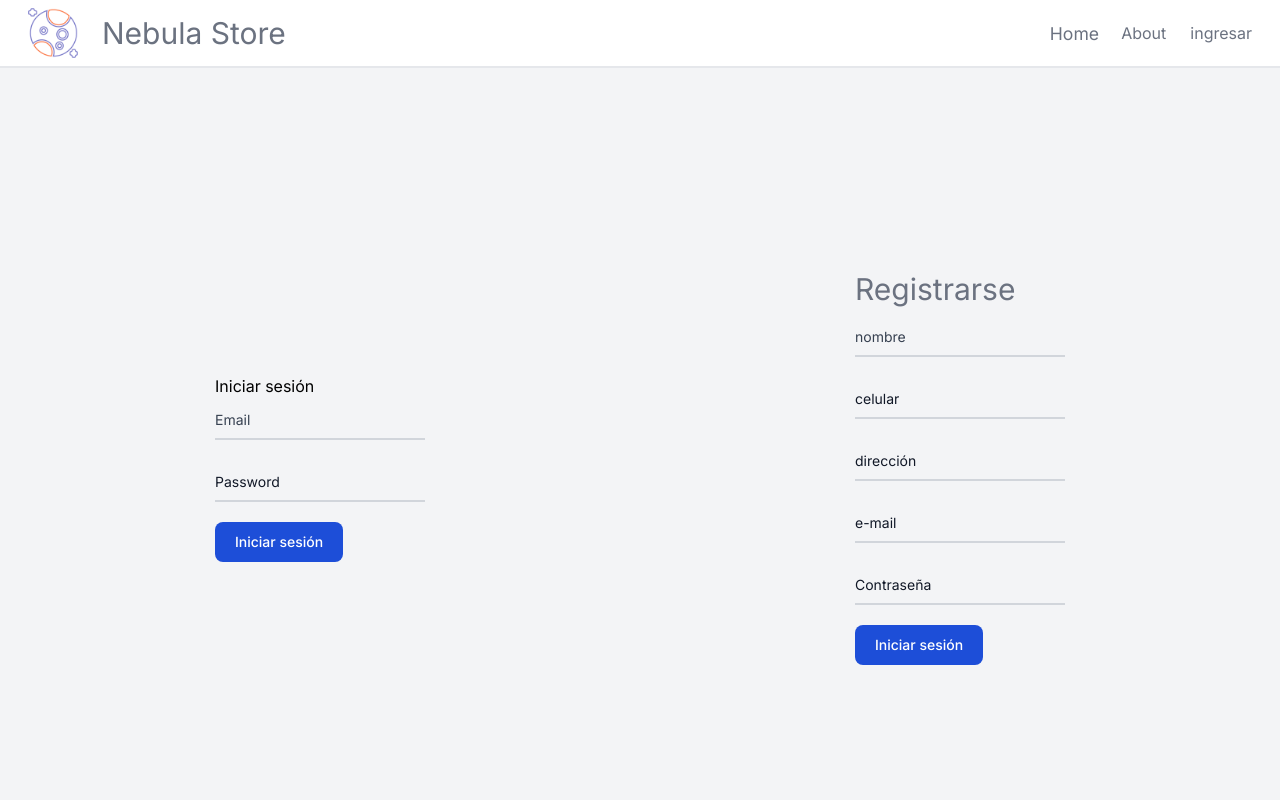
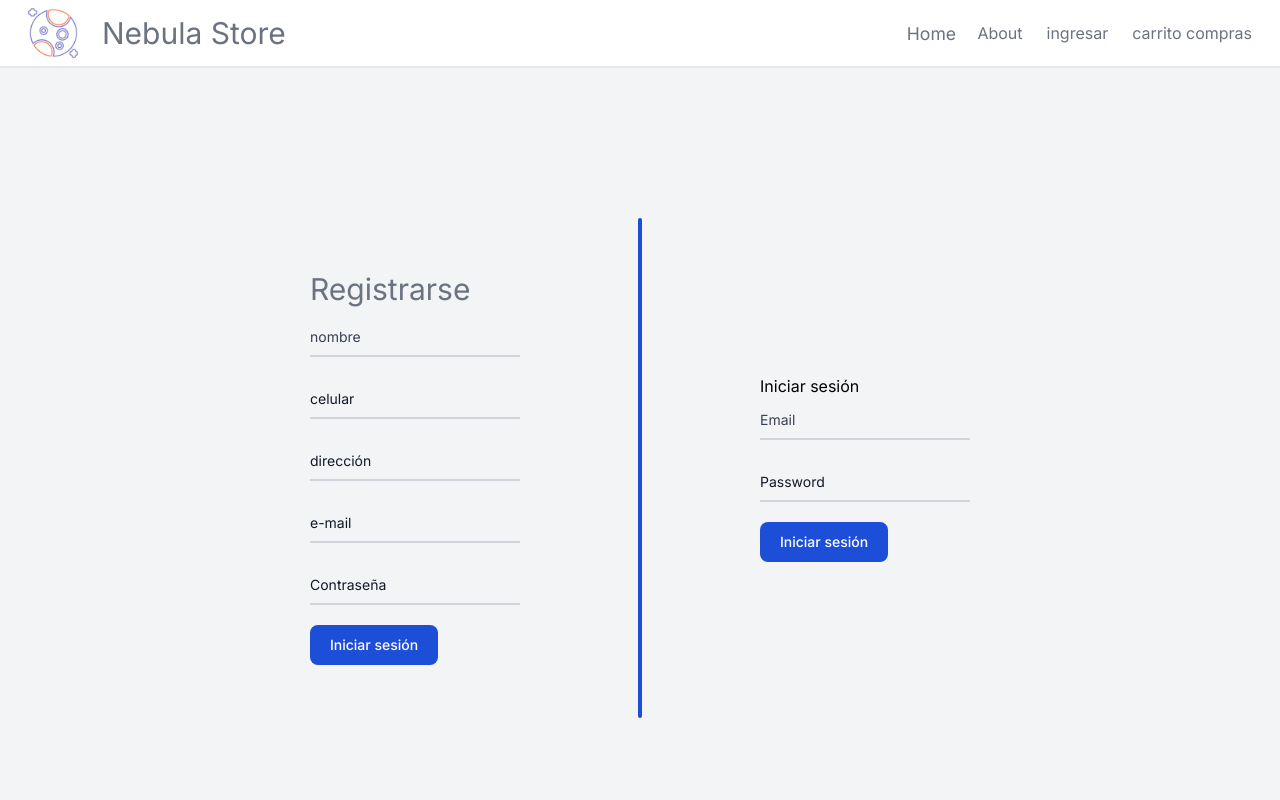
Before and after one commit to felipesdiseno/nebulaStore, a Next.js app in the folder front/: page /authentication in a window 1280 px wide. Shown: the top 800 px of the page. Built offline with nearby package versions, Linux system fonts and the light colour scheme.

Commit message:
new updates

```diff
--- a/front/src/app/authentication/page.tsx
+++ b/front/src/app/authentication/page.tsx
@@ -3,9 +3,19 @@ import Register from "@/components/Register";
 
 function Authentication() {
   return (
-    <div className="flex items-center justify-center min-h-screen bg-gray-100">
-      <Login />
-      <Register />
+    <div className="flex flex-col items-center justify-center min-h-screen bg-gray-100">
+      <div className="flex items-center justify-center w-full max-w-4xl">
+        <Register />
+        <div
+          style={{
+            height: "500px",
+            width: "4px",
+            backgroundColor: "#1D4ED8",
+            borderRadius: "2px",
+          }}
+        ></div>
+        <Login />
+      </div>
     </div>
   );
 }
--- a/front/src/app/shoppingCart/page.tsx
+++ b/front/src/app/shoppingCart/page.tsx
@@ -1,15 +1,38 @@
-import ShoppingCard from "@/components/ShoppingCard";
+"use client";
+import { useState } from "react";
 
-function ShoppingCart() {
+export default function ShoppingCart() {
+  // Aquí puedes definir el estado del carrito si es necesario
+  const [isOpen, setIsOpen] = useState(false);
+
+  // Función para abrir/cerrar el modal
+  const toggleModal = () => {
+    setIsOpen(!isOpen);
+  };
+
   return (
-    <div>
-      <h1>Mi carrito de compras:</h1>
-      <ShoppingCard />
+    <div className="flex items-center justify-center py-8">
+      {/* Botón para abrir el modal */}
+      <button
+        onClick={toggleModal}
+        className="py-2 px-10 rounded bg-indigo-600 hover:bg-indigo-700 text-white"
+      >
+        Open Modal
+      </button>
 
-      <button>Comprar</button>
+      {/* Modal */}
+      {isOpen && (
+        <div className="w-full h-full bg-black dark:bg-gray-900 bg-opacity-90 top-0 overflow-y-auto overflow-x-hidden fixed sticky-0">
+          <div className="w-full absolute z-10 right-0 h-full overflow-x-hidden transform translate-x-0 transition ease-in-out duration-700">
+            <div
+              className="flex items-end lg:flex-row flex-col justify-end"
+              id="cart"
+            >
+              {/* Contenido del carrito aquí */}
+            </div>
+          </div>
+        </div>
+      )}
     </div>
   );
 }
-
-//renderiza el carrito de compras
-export default ShoppingCart;
--- a/front/src/components/Navbar/index.tsx
+++ b/front/src/components/Navbar/index.tsx
@@ -1,3 +1,4 @@
+"use client";
 import Link from "next/link";
 import Image from "next/image";
 
@@ -26,6 +27,12 @@ export default function Navbar() {
           >
             ingresar
           </Link>
+          <Link
+            href="/shoppingCart"
+            className="text-gray-500 hover:text-gray-700"
+          >
+            carrito compras
+          </Link>
         </div>
       </div>
     </nav>
--- a/front/src/components/ShoppingCard/index.tsx
+++ b/front/src/components/ShoppingCard/index.tsx
@@ -4,7 +4,6 @@ function ShoppingCard() {
   return (
     <div>
       <h1>items comprados</h1>
-      <ProductList products={product} />
     </div>
   );
 }
--- a/front/src/components/card/index.tsx
+++ b/front/src/components/card/index.tsx
@@ -35,9 +35,9 @@ function Card({ product }: { product: IProduct }) {
           }`}
           style={{
             zIndex: 10,
-            whiteSpace: "nowrap", // Evita que el texto se divida en varias líneas
-            overflow: "hidden", // Oculta cualquier desbordamiento de texto
-            textOverflow: "ellipsis", // Agrega puntos suspensivos si el texto es demasiado largo
+            whiteSpace: "nowrap",
+            overflow: "hidden",
+            textOverflow: "ellipsis",
           }}
         >
           {showDetails ? "Ocultar detalles" : "Ver detalles"}
```
Also changed, not shown: 1 other file (tests, documents, lock files or other folders).
